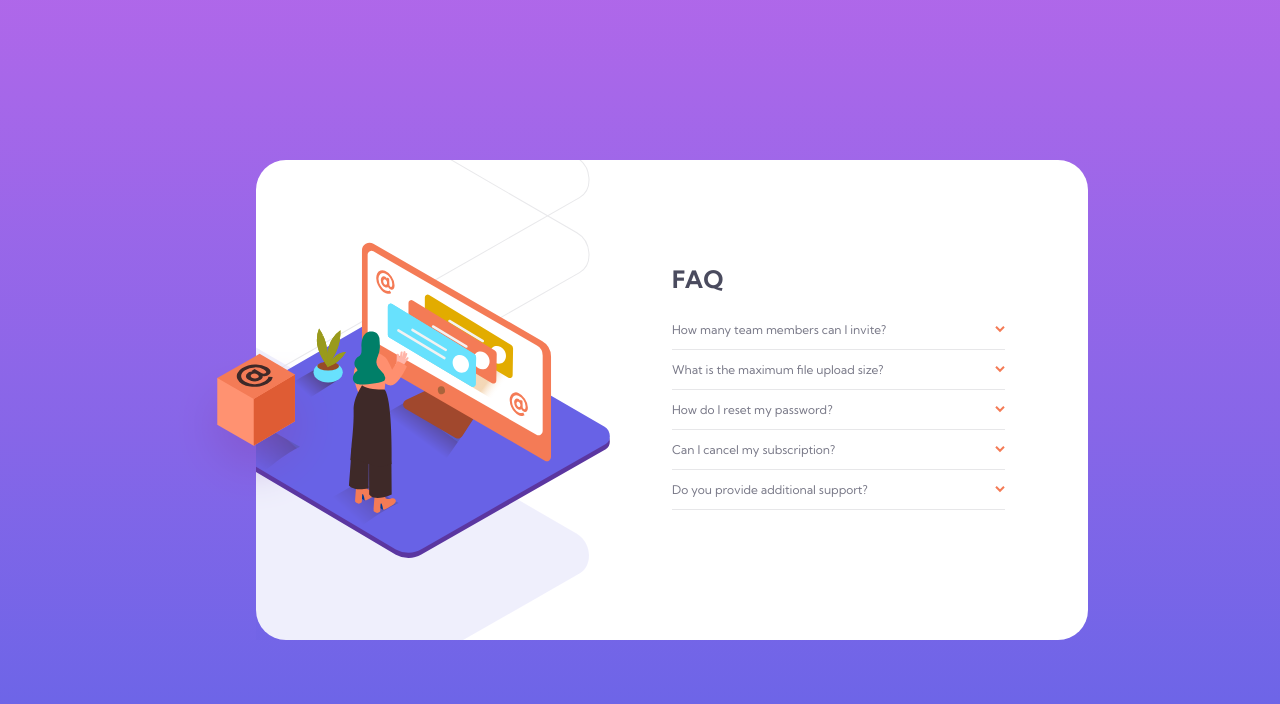
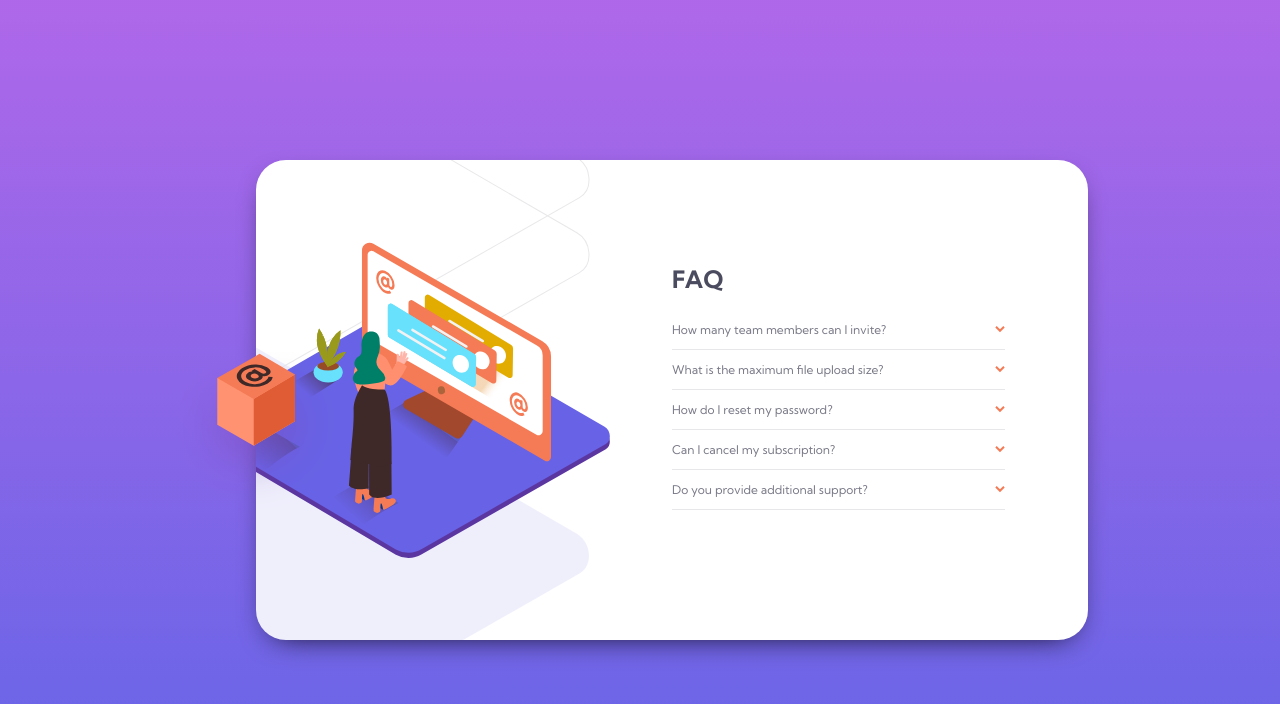
Before and after one commit to jordanlewis9/fementor-faq, a website: page index.html in a window 1280 px wide. Drawn offline with Linux system fonts and the light colour scheme.

Commit message:
added box shadow

```diff
--- a/main.css
+++ b/main.css
@@ -175,6 +175,7 @@ body {
     display: grid;
     grid-template-columns: 1fr 1fr;
     grid-template-rows: 1fr;
+    box-shadow: 0px 10px 30px -15px black;
   }
 
   .svg__container {
```
